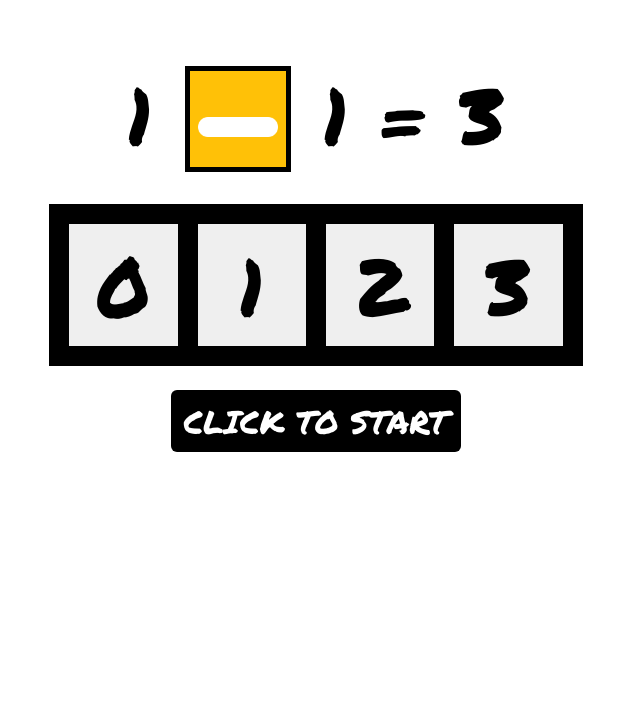
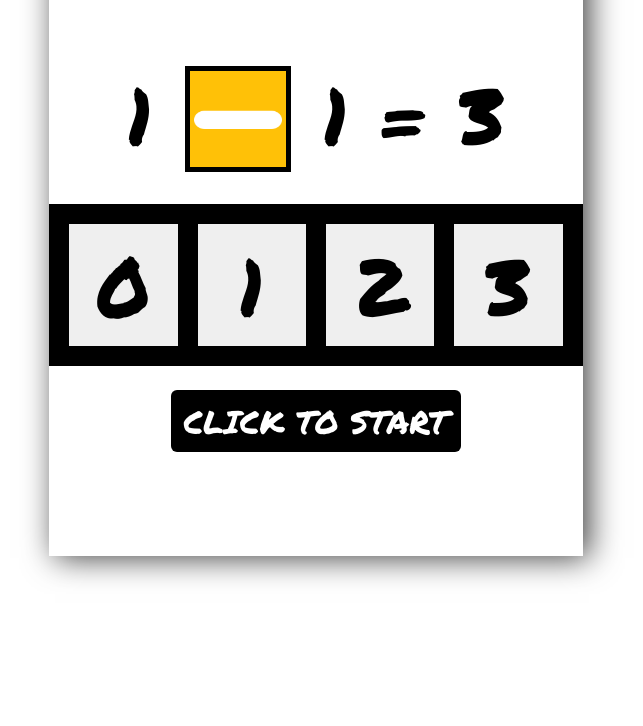
Before and after one commit to mjmm002/mathGames, a plain HTML site: page index.html in a window 1280 px wide. Shown: the part 74-800 px from the top of the page, without its empty margins (324-967 px from the left). Drawn offline with nearby package versions, Linux system fonts and the light colour scheme.

Commit message:
fix bug no change color in plus and add

```diff
--- a/css/style.css
+++ b/css/style.css
@@ -5,6 +5,11 @@ body{
     color: black;
 }
 
+
+.container{
+    box-shadow: 6px 2px 30px 0px rgba(0,0,0,0.75);
+    padding-bottom: 5rem;
+}
 
 .num, .sign {
     font-size: 5rem;
@@ -34,8 +39,9 @@ body{
     height: 5rem;
     width: 5rem;
     position: relative;
-    top: 3;
     filter: invert(1);
+    padding-bottom: .8rem;
+    transform: scale(1.1);
 }
 
 .btn-start{
--- a/js/script.js
+++ b/js/script.js
@@ -143,10 +143,13 @@ function generateNumber(){
         spanX. innerHTML = num1;
         spanY.innerHTML = num2;
         sign.src = "./media/plus.png"
+        document.querySelector("#Sign").classList.replace("bg-warning", "bg-info")
+
         total = parseInt(num1) + parseInt(num2);
     } else if (addSub === "sub"){
         var num1 = Math.ceil(Math.random()*20);
         var num2 = Math.ceil(Math.random()*20);
+        document.querySelector("#Sign").classList.replace("bg-info", "bg-warning")
         sign.src = "./media/minus.png"
         if (num2 > num1){
             spanX.innerHTML = num2
```
